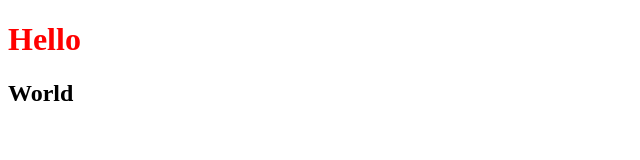
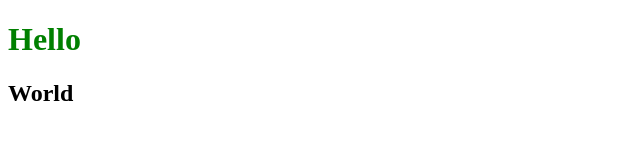
Before and after one commit to 6510615047/CN331-67-Demo, a plain HTML site: page index.html in a window 1280 px wide. Shown: the whole page, without its empty margins (0-640 px from the left). Drawn offline with Linux system fonts and the light colour scheme.

Commit message:
Update index.html

```diff
--- a/index.html
+++ b/index.html
@@ -6,7 +6,7 @@
     <title>Hello World!</title>
 </head>
 <body>
-    <h1 style="color: red;">Hello</h1>
+    <h1 style="color: green;">Hello</h1>
     <h2>World</h2>
 </body>
 </html>
```
